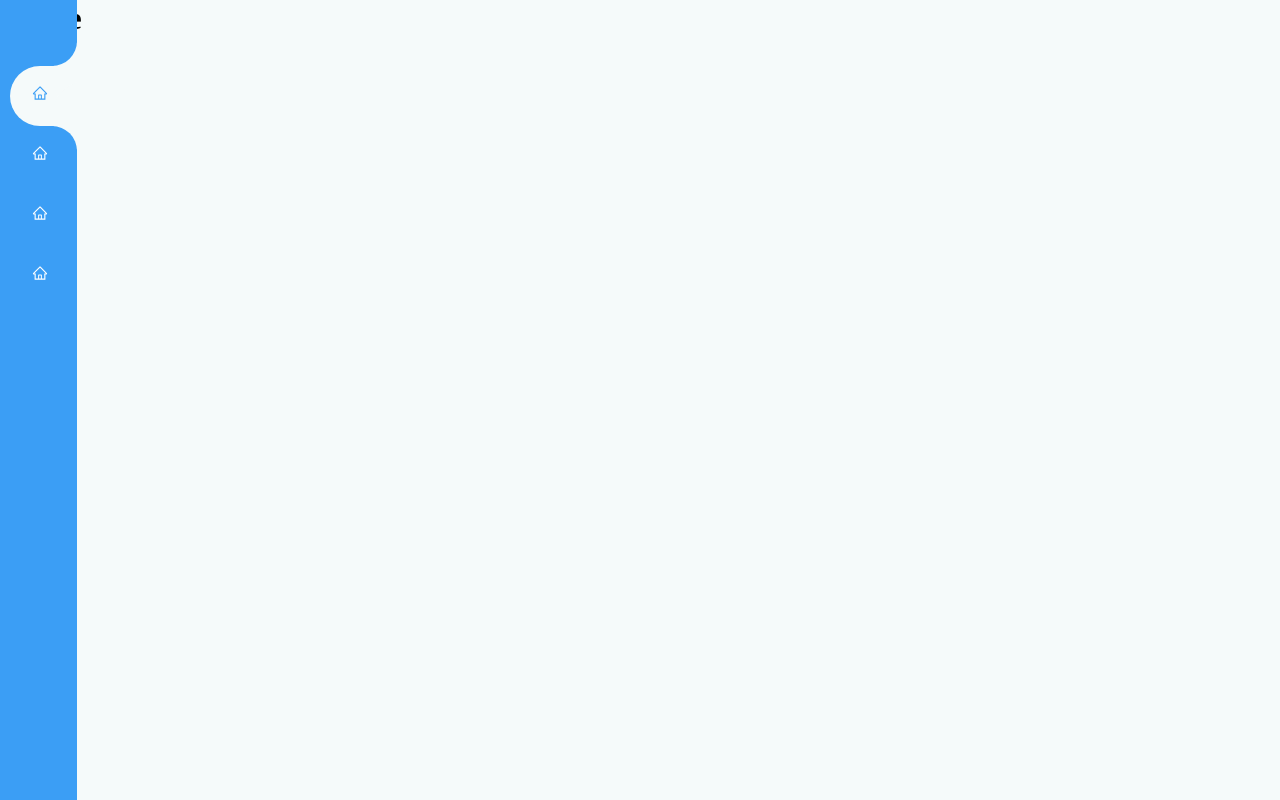
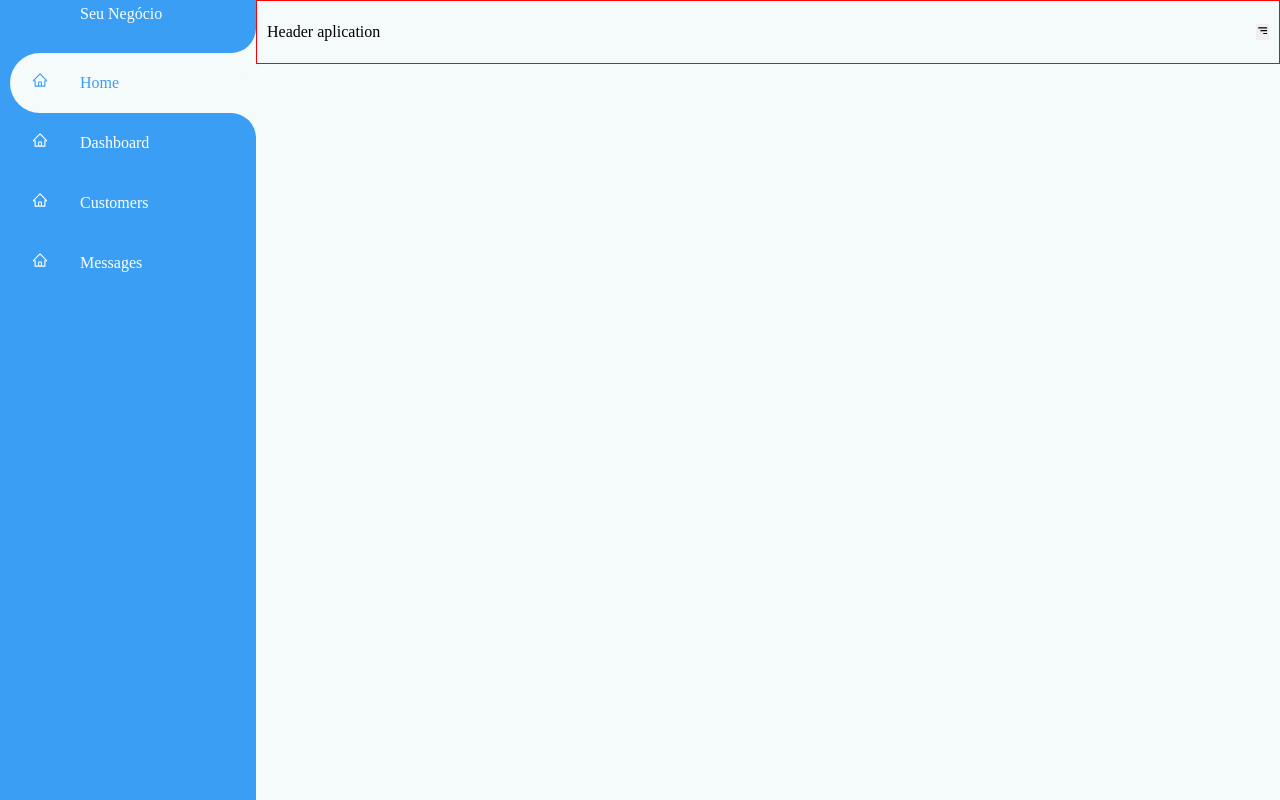
Before and after one commit to vinnidias/seunegocioonline, a React (Create React App) app in the folder dashboard/: page / in a window 1280 px wide. Built offline with nearby package versions, Linux system fonts and the light colour scheme.

Commit message:
passing isOpen Prop to pages

```diff
--- a/dashboard/src/pages/Dashboard/index.tsx
+++ b/dashboard/src/pages/Dashboard/index.tsx
@@ -2,13 +2,15 @@
 
 import * as S from "./styles"
 import { SideMenu } from "../../components/SideMenu";
+import { MenuContexts } from "../../contexts/MenuContexts";
 
 
 export const Dashboard = () => {
-
+  const { isOpen }: any = React.useContext(MenuContexts)
   return (
     <S.Container>
       <SideMenu
+        isOpen={isOpen}
         selected="Dashboard"
       />
       <h1>Dashboard</h1>
--- a/dashboard/src/pages/Home/index.tsx
+++ b/dashboard/src/pages/Home/index.tsx
@@ -1,14 +1,20 @@
 import * as React from "react";
+
+import * as S from "./styles";
 import { SideMenu } from "../../components/SideMenu";
-import * as S from "./styles";
+import { Header } from "../../components/Header";
+import { MenuContexts } from "../../contexts/MenuContexts";
+
 
 export const Home: React.FC = () => {
+  const { isOpen }:any = React.useContext(MenuContexts)
   return (
     <S.Container>
       <SideMenu
+        isOpen={isOpen}
         selected="Home"
       />
-      <h1>Home</h1>
+      <Header />
     </S.Container>
   );
 };
--- a/dashboard/src/pages/Home/styles.ts
+++ b/dashboard/src/pages/Home/styles.ts
@@ -6,4 +6,8 @@
   display: flex;
   background-color: ${Theme.colors.mainBg};
   min-height: 100vh;
+
+  h1 {
+    margin-left: calc(20% + 15px);
+  }
 `;
```
